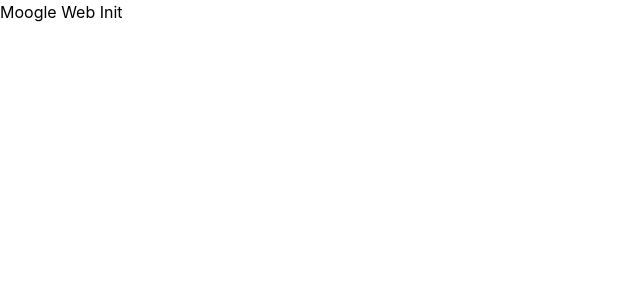
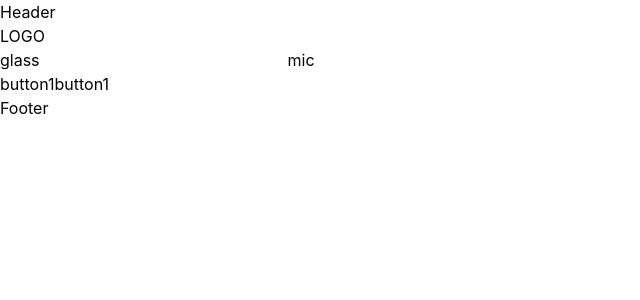
Before and after one commit to SweetoCodes/moogle-web, a Next.js app: page / in a window 1280 px wide. Shown: the top 300 px of the page, without its empty margins (0-640 px from the left). Built offline with nearby package versions, Linux system fonts and the light colour scheme; no server answers.

Commit message:
added query, translate hook and UI skeleton

```diff
--- /dev/null
+++ b/components/molecules/SEO.js
@@ -0,0 +1,51 @@
+import Head from "next/head";
+
+export default function SEO({title, description, keywords, imagePreview}) {
+  return (
+    <Head>
+      <meta charSet="utf-8" />
+      <meta httpEquiv="X-UA-Compatible" content="IE=edge" />
+      <meta name="description" content={description} />
+      <meta name="keywords" content={keywords} />
+      {/* Twitter */}
+      <meta name="twitter:card" content="summary_large_image" key="twcard" />
+      <meta name="twitter:creator" content="@CSweeting_" key="twhandle" />
+
+      {/* Open Graph */}
+      <meta
+        property="og:url"
+        content="https://charliesweeting.com/"
+        key="ogurl"
+      />
+      <meta property="og:image" content={imagePreview} key="ogimage" />
+      <meta
+        property="og:site_name"
+        content="Charlie Sweeting"
+        key="ogsitename"
+      />
+      <meta property="og:title" content={title} key="ogtitle" />
+      <meta property="og:description" content={description} key="ogdesc" />
+      <title>{title}</title>
+      <link
+        rel="icon"
+        type="image/png"
+        sizes="32x32"
+        href="/icons/favicon-32x32.png"
+      />
+      <link
+        rel="icon"
+        type="image/png"
+        sizes="16x16"
+        href="/icons/favicon-16x16.png"
+      />
+      <link rel="apple-touch-icon" sizes="180x180" href="/apple-icon.png" />
+      <link rel="manifest" href="/favicon/site.webmanifest" />
+      <link
+        rel="mask-icon"
+        href="/favicon/safari-pinned-tab.svg"
+        color="#5bbad5"
+      />
+      <meta name="theme-color" content="#ffffff" />
+    </Head>
+  );
+};
--- /dev/null
+++ b/components/molecules/footer.tsx
@@ -0,0 +1,12 @@
+import React from "react";
+
+interface Props {
+  style: string;
+}
+const Footer: React.FC<Props> = (style) => {
+  return <div className={" " + style}>
+      Footer
+  </div>;
+};
+
+export default Footer;
--- /dev/null
+++ b/components/molecules/header.tsx
@@ -0,0 +1,12 @@
+import React from "react";
+
+interface Props {
+  style: string;
+}
+const Header: React.FC<Props> = (style) => {
+  return <div className={" " + style}>
+      Header
+  </div>;
+};
+
+export default Header;
--- /dev/null
+++ b/components/molecules/search-form.tsx
@@ -0,0 +1,39 @@
+import React from "react";
+import { useTranslate, Search } from "../../utils/helpers/functions";
+
+interface Props {
+  style: string;
+}
+const SearchInput: React.FC<Props> = (style) => {
+  const [translation, getTranslation] = useTranslate("");
+
+  return (
+    <div className={" " + style}>
+      <div className="flex flex-col">
+        <div>LOGO</div>
+
+        <form
+          className="flex flex-col"
+          onSubmit={(e) => {
+            e.preventDefault();
+            Search(translation);
+          }}
+        >
+
+          <div className="flex flex-row">
+            <div>glass</div>
+            <input type="text" value={translation} onChange={getTranslation} />
+            <div>mic</div>
+          </div>
+
+          <div className="flex flex-row">
+            <div>button1 </div>
+            <div>button1 </div>
+          </div>
+        </form>
+      </div>
+    </div>
+  );
+};
+
+export default SearchInput;
--- /dev/null
+++ b/components/organisms/moogle.tsx
@@ -0,0 +1,17 @@
+import React from "react";
+import Header from "../molecules/header";
+import SearchInput from "../molecules/search-form";
+import Footer from "../molecules/footer";
+
+interface Props {
+  style?: string;
+}
+const Moogle: React.FC<Props> = (style) => {
+  return <div className={"flex flex-col " + style}>
+      <Header style="" />
+      <SearchInput style="" />
+      <Footer style="" />
+  </div>;
+};
+
+export default Moogle;
--- /dev/null
+++ b/lib/firebase.tsx
@@ -0,0 +1,12 @@
+import { database } from "../utils/firebase/firebase_config";
+import { ref, child, get } from "firebase/database";
+
+export async function TranslateWord(word: string) {
+  const dbRef = ref(database);
+  const snapshot = await get(child(dbRef, word));
+  if (snapshot.val()) {
+    return snapshot.val();
+  } else {
+    return word;
+  }
+}
--- a/package.json
+++ b/package.json
@@ -9,6 +9,7 @@
     "lint": "next lint"
   },
   "dependencies": {
+    "firebase": "^9.6.8",
     "next": "12.1.0",
     "react": "17.0.2",
     "react-dom": "17.0.2"
--- a/pages/index.tsx
+++ b/pages/index.tsx
@@ -1,11 +1,19 @@
-import type { NextPage } from 'next'
+import type { NextPage } from "next";
+import Moogle from "../components/organisms/moogle";
+import SEO from "../components/molecules/SEO";
 
 const Home: NextPage = () => {
   return (
-    <div className=''>
-      Moogle Web Init
+    <div className="">
+      <SEO
+        title="Moogle"
+        description="An accessible search engine for discovering cow based content"
+        keywords="Moogle Translation Cow"
+        imagePreview="/assets/gmail.png"
+      />
+      <Moogle />
     </div>
-  )
-}
+  );
+};
 
-export default Home
+export default Home;
--- a/tsconfig.json
+++ b/tsconfig.json
@@ -15,6 +15,6 @@
     "jsx": "preserve",
     "incremental": true
   },
-  "include": ["next-env.d.ts", "**/*.ts", "**/*.tsx"],
+  "include": ["next-env.d.ts", "**/*.ts", "**/*.tsx", "components/molecules/SEO.js"],
   "exclude": ["node_modules"]
 }
--- /dev/null
+++ b/utils/firebase/firebase_config.js
@@ -0,0 +1,15 @@
+import { initializeApp } from 'firebase/app'
+import { getDatabase } from "firebase/database";
+
+const firebaseConfig = {
+  apiKey: process.env.NEXT_PUBLIC_FIREBASE_API_KEY,
+  authDomain: process.env.NEXT_PUBLIC_FIREBASE_AUTH_DOMAIN,
+  projectId: process.env.NEXT_PUBLIC_FIREBASE_PROJECT_ID,
+  storageBucket: process.env.NEXT_PUBLIC_FIREBASE_STORAGE_BUCKET,
+  messagingSenderId: process.env.NEXT_PUBLIC_FIREBASE_MESSAGING_SENDER_ID,
+  appId: process.env.NEXT_PUBLIC_FIREBASE_APP_ID,
+  databaseURL: process.env.NEXT_PUBLIC_FIREBASE_DATABASE_URL,
+};
+
+const app = initializeApp({ ...firebaseConfig })
+export const database = getDatabase(app);
--- /dev/null
+++ b/utils/helpers/functions.tsx
@@ -0,0 +1,37 @@
+import { TranslateWord } from "../../lib/firebase";
+import { useState } from "react";
+
+async function Translate(str: string) {
+  if (str.endsWith("  ")) {
+    return str;
+  } else if (str.length == 1) {
+    return str;
+  } else if (str.endsWith(" ")) {
+    let words = str.split(" ");
+    let lastWord = words[words.length - 2];
+    let translation = await TranslateWord(lastWord);
+    words[words.length - 2] = translation;
+    let newSentence = words.join(" ");
+    return newSentence;
+  } else {
+    return str;
+  }
+}
+
+// Custom hook to translate provided text
+export function useTranslate(initValue: any) {
+  const [translation, setTranslation] = useState(initValue);
+
+  const getTranslation = async (e: any) => {
+    let str = e.target.value;
+    let translation = await Translate(str);
+    setTranslation(translation);
+  };
+
+  return [translation, getTranslation];
+}
+
+export async function Search(text: any) {
+  let translation = await Translate(text + " ");
+  window.open("https://google.com/search?q=" + translation);
+}
```
Also changed, not shown: 1 other file (tests, documents, lock files or other folders).
